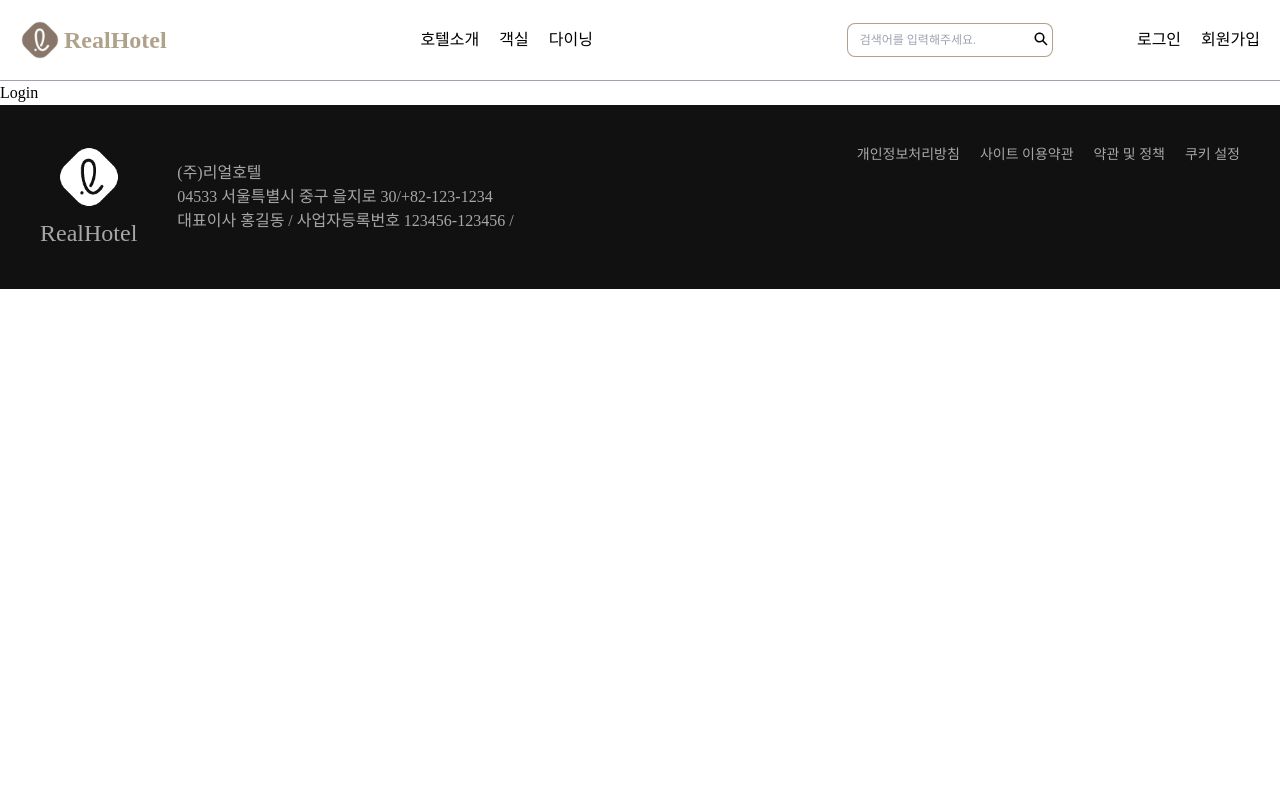
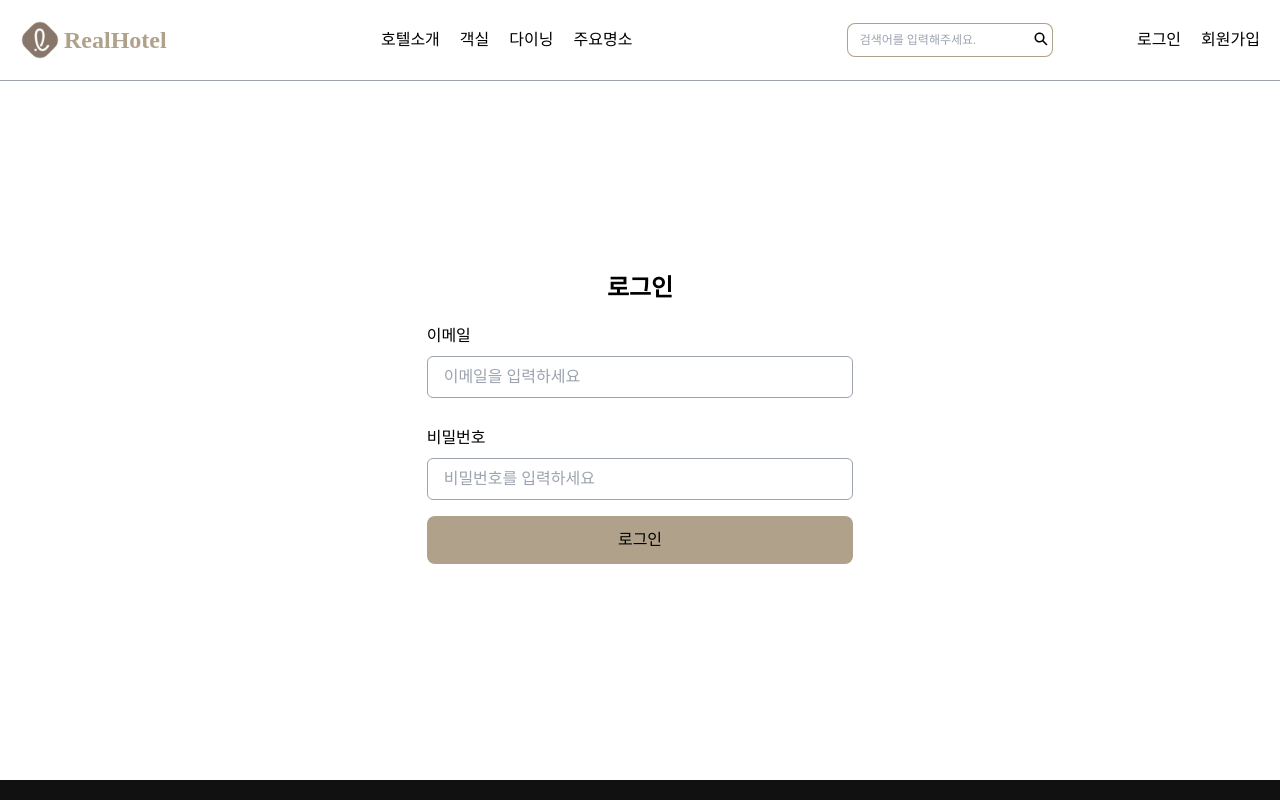
Before and after one commit to lego-jm/hotel-app, a React (Create React App) app: page /login in a window 1280 px wide. Shown: the top 800 px of the page. Built offline with nearby package versions, Linux system fonts and the light colour scheme; no server answers; a web font is replaced by a local one.

Commit message:
'login_add'

```diff
--- a/src/api/firebase.js
+++ b/src/api/firebase.js
@@ -4,6 +4,8 @@ import {
   signInWithPopup,
   GoogleAuthProvider,
   onAuthStateChanged,
+  createUserWithEmailAndPassword,
+  signInWithEmailAndPassword,
 } from "firebase/auth";
 import { get, getDatabase, ref, remove, set } from "firebase/database";
 import { v4 as uuid } from "uuid";
@@ -22,10 +24,13 @@ const database = getDatabase();
 const nowDate = new Date();
 
 export async function googleLogin() {
-  signInWithPopup(auth, provider).catch((error) => {
-    const errorCode = error.code;
-    const errorMessage = error.message;
-  });
+  return signInWithPopup(auth, provider).catch((error) => console.error(error));
+}
+
+export async function emailLogin(member) {
+  signInWithEmailAndPassword(auth, member.email, member.password).catch(
+    (error) => console.error(error)
+  );
 }
 
 export function getAuthState(callback) {
@@ -111,3 +116,9 @@ export async function getFilterList() {
       console.error(error);
     });
 }
+
+export async function joinMember(member) {
+  createUserWithEmailAndPassword(auth, member.email, member.password).catch(
+    (error) => console.log(error.message)
+  );
+}
--- a/src/components/Content.jsx
+++ /dev/null
@@ -1,5 +0,0 @@
-import React from "react";
-
-export default function Content() {
-  return <div>Content</div>;
-}
--- a/src/components/HotelHeader.jsx
+++ b/src/components/HotelHeader.jsx
@@ -1,7 +1,7 @@
 import React, { useState } from "react";
 import { Link, useLocation } from "react-router-dom";
 import { IoSearchSharp } from "react-icons/io5";
-import { googleLogin, logOut } from "../api/firebase";
+import { logOut } from "../api/firebase";
 import { useAuthContext } from "../context/AuthContext";
 
 export default function HotelHeader() {
@@ -11,15 +11,12 @@ export default function HotelHeader() {
   const handleSubmit = (e) => {
     e.preventDefault();
   };
-  const handleGoogleLogin = () => {
-    googleLogin();
-  };
 
   return (
     <header
       className={`${
-        pathname === "/" ? "fixed top-0 left-0 w-full" : ""
-      } bg-white bg-opacity-80 z-10 flex justify-center border-b border-gray-400 p-5 text-default-black`}
+        pathname === "/" ? "bg-opacity-80" : ""
+      } fixed top-0 left-0 w-full bg-white z-10 flex justify-center border-b border-gray-400 p-5 text-default-black`}
     >
       <div className="flex justify-between items-center w-full max-w-7xl">
         <Link to="/" className="flex items-center gap-1">
@@ -35,9 +32,21 @@ export default function HotelHeader() {
           <Link to="/rooms" className="hover:text-theme-color duration-300">
             객실
           </Link>
-          <Link to="/rooms" className="hover:text-theme-color duration-300">
+          <button
+            onClick={() => window.alert("준비중입니다.")}
+            className="hover:text-theme-color duration-300"
+          >
             다이닝
-          </Link>
+          </button>
+          <button
+            onClick={() => window.alert("준비중입니다.")}
+            className="hover:text-theme-color duration-300"
+          >
+            주요명소
+          </button>
+          {/* <Link to="/dyning" className="hover:text-theme-color duration-300">
+            다이닝
+          </Link> */}
         </nav>
         <div className="flex justify-evenly basis-2/6">
           <form onSubmit={handleSubmit} className="relative basis-3/6">
@@ -53,7 +62,14 @@ export default function HotelHeader() {
             </button>
           </form>
           <div className="flex items-center justify-end basis-3/6 gap-5">
-            {user?.isAdmin && <Link to="/admin/rooms">관리자 화면</Link>}
+            {user?.isAdmin && (
+              <Link
+                to="/admin/rooms"
+                className="hover:text-theme-color duration-300"
+              >
+                관리자 화면
+              </Link>
+            )}
             {user ? (
               <Link
                 onClick={logOut}
@@ -65,7 +81,6 @@ export default function HotelHeader() {
             ) : (
               <>
                 <Link
-                  onClick={handleGoogleLogin}
                   to="/login"
                   className="hover:text-theme-color duration-300"
                 >
--- a/src/components/room/RoomDescription.jsx
+++ b/src/components/room/RoomDescription.jsx
@@ -2,17 +2,12 @@ import React from "react";
 import RoomDescriptionCard from "./RoomDescriptionCard";
 
 export default function RoomDescription({
-  room: { people, bedtype, area, outlook, location, id },
+  room: { people, bedtype, area, outlook, location, id, content },
 }) {
   return (
     <section className="max-w-7xl mx-auto mb-20 text-gray-800">
       <p className="text-center text-md font-light opacity-70 p-14">
-        {/* 임시 컨텐츠 */}
-        롯데호텔 서울의 스탠다드 디럭스룸은 다른 특급 호텔의 동급 객실보다
-        여유로운 공간을 제공하며, 비즈니스와 여행의 여유로움을 즐길 수 있습니다.
-        <br /> 고객의 다양한 취향과 감각을 고려하여 SOM 사, WILSON & ASSOCIATES
-        사, HBA 사 등 세계적인 인테리어 회사들이 디자인한 각기 다른 3가지
-        인테리어 스타일의 객실이 준비되어 있습니다.
+        {content}
       </p>
       <section className="border-t border-gray-400 flex px-5 py-16">
         <h3 className="basis-3/12 text-3xl">객실개요</h3>
--- /dev/null
+++ b/src/components/user/UserForm.jsx
@@ -0,0 +1,71 @@
+import React, { useState } from "react";
+import { useUsers } from "../../hooks/useUsers";
+import { useLocation, useNavigate } from "react-router-dom";
+import { emailLogin } from "../../api/firebase";
+
+export default function UserForm({ children }) {
+  const [account, setAccount] = useState();
+  const { joinMemberQuery } = useUsers();
+  const { pathname } = useLocation();
+  const navigate = useNavigate();
+
+  const handleSubmit = (e) => {
+    e.preventDefault();
+    if (pathname === "/login") {
+      emailLogin(account).then(() => {
+        navigate("/");
+      });
+    } else {
+      joinMemberQuery.mutate(account, {
+        onSuccess: () => {
+          window.alert("회원가입이 완료되었습니다.");
+          navigate("/");
+        },
+      });
+    }
+  };
+
+  const handleChange = (e) => {
+    const { name, value } = e.target;
+    setAccount((prev) => ({ ...prev, [name]: value }));
+  };
+
+  return (
+    <section>
+      {children}
+      <form
+        onSubmit={handleSubmit}
+        className="flex flex-col gap-2 w-4/12 mx-auto"
+      >
+        <label className="self-start  mt-5" htmlFor="email">
+          이메일
+        </label>
+        <input
+          id="email"
+          className="w-full border border-gray-400 rounded-md p-2 px-4 outline-none"
+          type="text"
+          name="email"
+          placeholder="이메일을 입력하세요"
+          value={account?.email || ""}
+          onChange={handleChange}
+        />
+        <label className="self-start mt-5" htmlFor="password">
+          비밀번호
+        </label>
+        <input
+          id="password"
+          className="w-full border border-gray-400 rounded-md p-2 px-4 outline-none"
+          type="password"
+          name="password"
+          placeholder="비밀번호를 입력하세요"
+          onChange={handleChange}
+          value={account?.password || ""}
+          autoComplete="off"
+        />
+        <button className="w-full bg-theme-color p-3 mt-2 rounded-lg hover:text-white transition-all duration-300">
+          {`${pathname === "/login" ? "로그인" : "회원가입"}`}
+        </button>
+      </form>
+    </section>
+  );
+}
--- /dev/null
+++ b/src/hooks/useUsers.jsx
@@ -0,0 +1,10 @@
+import { useMutation, useQueryClient } from "react-query";
+import { joinMember } from "../api/firebase";
+
+export function useUsers() {
+  // const queryClient = useQueryClient();
+
+  const joinMemberQuery = useMutation(async (member) => joinMember(member));
+
+  return { joinMemberQuery };
+}
--- a/src/pages/Intro.jsx
+++ b/src/pages/Intro.jsx
@@ -14,7 +14,7 @@ const text = `국내 최고의 럭셔리 비즈니스 호텔인 리얼호텔은
 
 export default function Intro() {
   return (
-    <section className="max-w-7xl mx-auto py-20">
+    <section className="max-w-7xl mx-auto py-40">
       <ContentIntro title="리얼호텔 소개" text={text} />
       <section className="border-t border-gray-400 pt-14">
         <h3 className="text-4xl text-center">ROOMS & SUITE</h3>
--- a/src/pages/JoinMembeship.jsx
+++ b/src/pages/JoinMembeship.jsx
@@ -1,5 +1,13 @@
 import React from "react";
+import UserForm from "../components/user/UserForm";
 
 export default function JoinMembeship() {
-  return <div>JoinMembeship</div>;
+  return (
+    <section className="max-w-7xl text-center pb-14 mx-auto my-40">
+      <UserForm>
+        <h1 className="mb-20 text-4xl font-bold">회원가입</h1>
+        <h3 className="text-lg mb-5">회원정보 입력</h3>
+      </UserForm>
+    </section>
+  );
 }
--- a/src/pages/Login.jsx
+++ b/src/pages/Login.jsx
@@ -1,5 +1,17 @@
 import React from "react";
+import UserForm from "../components/user/UserForm";
 
 export default function Login() {
-  return <div>Login</div>;
+  const handleGoogleLogin = () => {
+    // window.open("/rooms", "_blank");
+    // googleLogin();
+  };
+
+  return (
+    <section className="max-w-7xl text-center pb-14 py-28 mx-auto my-40">
+      <UserForm>
+        <h3 className="text-2xl font-bold">로그인</h3>
+      </UserForm>
+    </section>
+  );
 }
--- a/src/pages/RoomDetail.jsx
+++ b/src/pages/RoomDetail.jsx
@@ -12,7 +12,7 @@ export default function RoomDetail() {
   } = useLocation();
 
   return (
-    <section>
+    <section className="my-24">
       <section>
         <div className="flex flex-col items-center p-10">
           <p>
--- a/src/pages/Rooms.jsx
+++ b/src/pages/Rooms.jsx
@@ -17,7 +17,7 @@ export default function Rooms() {
   };
 
   return (
-    <section className="mx-auto py-20">
+    <section className="mx-auto py-40">
       <ContentIntro title="객실" text={text} />
       <div className="border-y border-400 py-6 px-12">
         <div className="max-w-7xl mx-auto flex">
```
